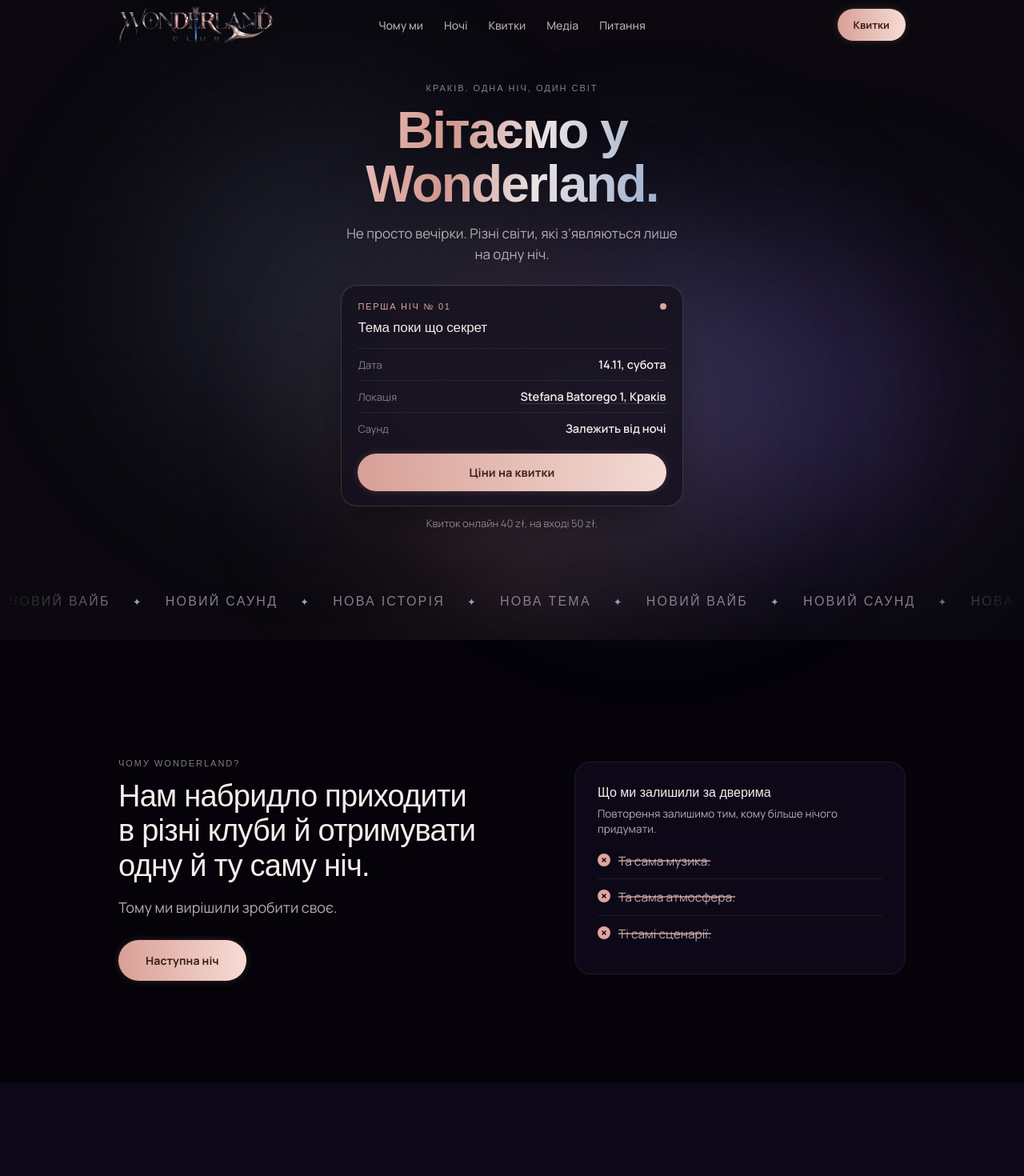
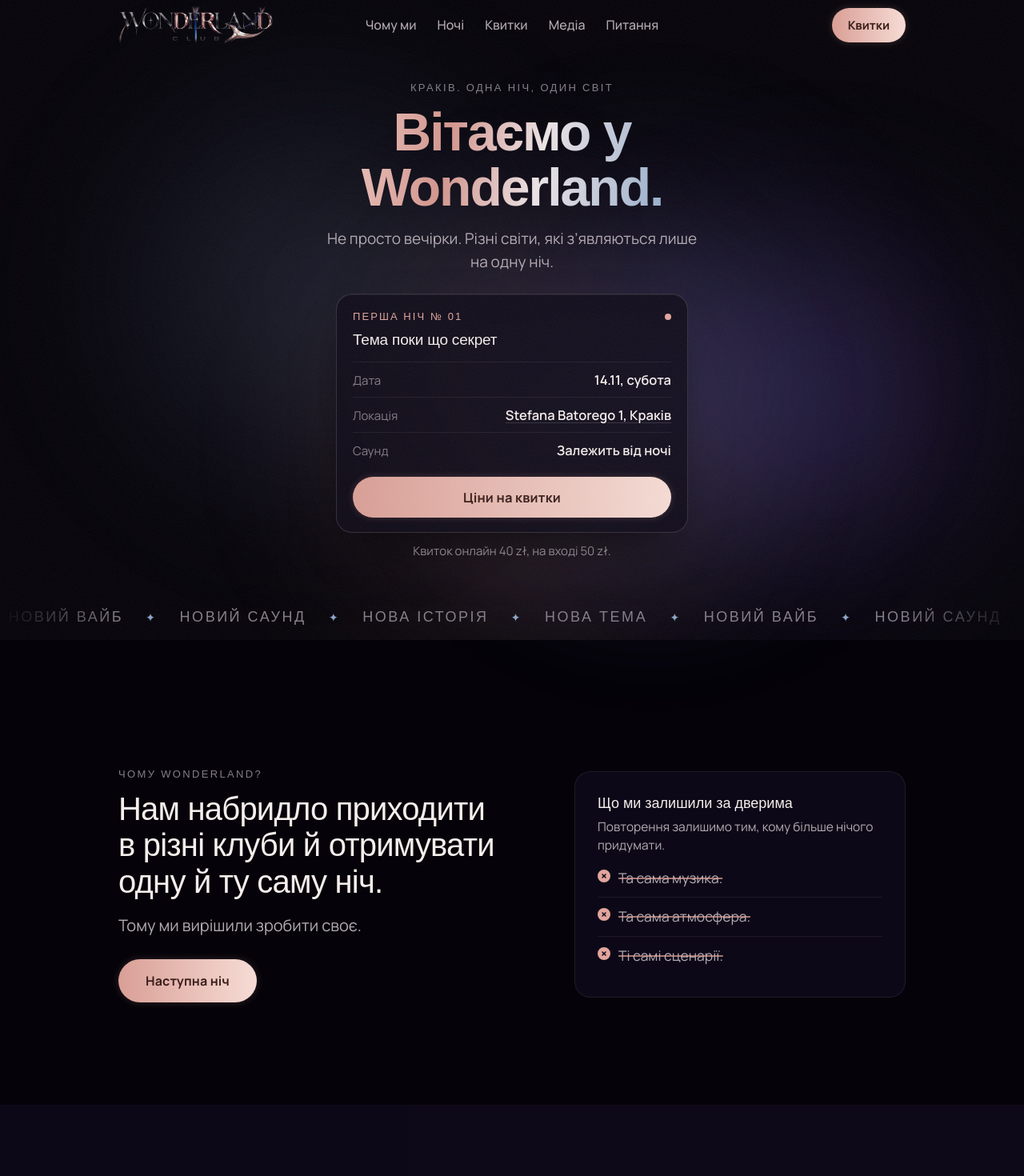
Before and after one commit to Yevhenbk/wonderland-club, a Next.js app: page / in a window 1280 px wide. Shown: the top 1470 px of the page at 80% size. Built offline with nearby package versions, Linux system fonts and the light colour scheme; a web font is replaced by a local one.

Commit message:
Center hero content and enlarge type
Hero fills exactly one screen with the headline and ticket card centred between the navbar and the word strip (zoom-aware on very wide screens). All font sizes are 2px larger, base text 18px.

```diff
--- a/app/components/faq-item.module.scss
+++ b/app/components/faq-item.module.scss
@@ -6,7 +6,7 @@
 
 .item summary {
   padding: 22px 0;
-  font-size: 16.5px;
+  font-size: 18.5px;
   font-weight: 700;
   letter-spacing: -0.008em;
   cursor: pointer;
@@ -76,7 +76,7 @@
 .body {
   overflow: hidden;
   max-width: 68ch;
-  font-size: 15.5px;
+  font-size: 17.5px;
   line-height: 1.68;
   color: var(--wl-soft);
 }
@@ -90,7 +90,7 @@
   .item summary {
     padding: 18px 0;
     min-height: 44px;
-    font-size: 17px;
+    font-size: 19px;
     line-height: 1.5;
   }
 }
--- a/app/components/home.module.scss
+++ b/app/components/home.module.scss
@@ -123,7 +123,7 @@
 
 .label {
   font-family: var(--wl-font-wide);
-  font-size: 11px;
+  font-size: 13px;
   font-weight: 500;
   letter-spacing: 0.18em;
   text-transform: uppercase;
@@ -133,7 +133,7 @@
 
 .h2 {
   font-family: var(--wl-font-wide);
-  font-size: clamp(24px, 3.4vw, 38px);
+  font-size: clamp(26px, calc(3.4vw + 2px), 40px);
   font-weight: 500;
   line-height: 1.14;
   letter-spacing: -0.02em;
@@ -141,7 +141,7 @@
 }
 
 .lead {
-  font-size: clamp(15.5px, 1.8vw, 18px);
+  font-size: clamp(17.5px, calc(1.8vw + 2px), 20px);
   line-height: 1.6;
   color: var(--wl-soft);
   max-width: 52ch;
@@ -161,7 +161,7 @@
 .btn {
   display: inline-block;
   margin-top: 26px;
-  font-size: 14px;
+  font-size: 16px;
   font-weight: 700;
   letter-spacing: 0.01em;
   color: var(--wl-gold-ink);
@@ -181,14 +181,22 @@
 
 /* ------------------------------------------------------------------ hero */
 
+/* Exactly one screen tall. The headline and card centre in the room between
+   the navbar and the word strip (auto margins on .heroCenter), and the strip
+   sits near the foot of the screen. The height is divided by the page zoom
+   (globals.scss): on very wide screens viewport units are multiplied by it,
+   and an undivided 100svh would make the hero two screens tall. */
 .hero {
   position: relative;
   isolation: isolate;
-  min-height: min(96vh, 900px);
+  min-height: calc(100vh / var(--wl-zoom, 1));
+  min-height: calc(100svh / var(--wl-zoom, 1));
   display: flex;
   flex-direction: column;
   align-items: center;
-  padding: 104px var(--wl-gut) 20px;
+  /* The navbar's 62px plus the same 40px the word strip keeps above itself,
+     so the auto margins centre the content exactly between the two. */
+  padding: 102px var(--wl-gut) 28px;
   /* Clipped sideways only. Clipping vertically cut the drifting glow off in
      a straight line at the hero's foot; unclipped, it fades out over the
      transparent section below, so the two read as one ground. */
@@ -230,6 +238,7 @@
 .heroCenter {
   position: relative;
   z-index: 1;
+  margin-block: auto;
   display: flex;
   flex-direction: column;
   align-items: center;
@@ -239,7 +248,7 @@
 
 .h1 {
   font-family: var(--wl-font-wide);
-  font-size: clamp(34px, 5.6vw, 64px);
+  font-size: clamp(36px, calc(5.6vw + 2px), 66px);
   font-weight: 600;
   line-height: 1.04;
   letter-spacing: -0.03em;
@@ -249,7 +258,7 @@
 }
 
 .heroSub {
-  font-size: clamp(15px, 1.7vw, 17px);
+  font-size: clamp(17px, calc(1.7vw + 2px), 19px);
   line-height: 1.5;
   color: var(--wl-soft);
   max-width: 40ch;
@@ -282,7 +291,7 @@
 
 .ticketKicker {
   font-family: var(--wl-font-wide);
-  font-size: 11px;
+  font-size: 13px;
   font-weight: 500;
   letter-spacing: 0.16em;
   text-transform: uppercase;
@@ -311,7 +320,7 @@
 .ticketTheme {
   margin-top: 10px;
   font-family: var(--wl-font-wide);
-  font-size: 17px;
+  font-size: 19px;
   font-weight: 500;
   letter-spacing: -0.01em;
   line-height: 1.3;
@@ -332,13 +341,13 @@
 }
 
 .ticketRows dt {
-  font-size: 13px;
+  font-size: 15px;
   color: var(--wl-faint);
 }
 
 .ticketRows dd {
   margin: 0;
-  font-size: 14.5px;
+  font-size: 16.5px;
   font-weight: 600;
   text-align: right;
 }
@@ -350,7 +359,7 @@
   margin-top: 12px;
   padding: 14px 18px;
   text-align: center;
-  font-size: 14.5px;
+  font-size: 16.5px;
 }
 
 /* The address opens the map: underlined lightly, rose gold on hover. */
@@ -377,7 +386,7 @@
 .heroGet {
   width: min(100%, 440px);
   margin: 12px 0 0;
-  font-size: 13px;
+  font-size: 15px;
   line-height: 1.45;
   color: var(--wl-soft);
   text-wrap: pretty;
@@ -388,12 +397,11 @@
 .tickerWrap {
   position: relative;
   z-index: 1;
-  flex: 1 1 0;
-  min-height: 96px;
-  /* A guaranteed gap under the card. The strip centres in whatever height
-     the hero has left, and on shorter screens that left it nearly touching
-     the line under the card. */
-  margin-top: clamp(32px, 5vh, 64px);
+  flex: none;
+  min-height: 64px;
+  /* A guaranteed gap under the card, for screens too short for the auto
+     margins above to leave any. */
+  margin-top: 40px;
   /* Edge to edge by cancelling the hero's side padding, not with 100vw:
      viewport units are multiplied by the page zoom on very wide screens
      (globals.scss), which made the strip wider than the screen and pushed
@@ -427,7 +435,7 @@
   gap: 28px;
   padding-right: 28px;
   font-family: var(--wl-font-wide);
-  font-size: clamp(13px, 1.5vw, 16px);
+  font-size: clamp(15px, calc(1.5vw + 2px), 18px);
   font-weight: 400;
   letter-spacing: 0.14em;
   text-transform: uppercase;
@@ -470,13 +478,13 @@
 
 .listTitle {
   font-family: var(--wl-font-wide);
-  font-size: 16px;
+  font-size: 18px;
   font-weight: 500;
   line-height: 1.3;
 }
 
 .listNote {
-  font-size: 13.5px;
+  font-size: 15.5px;
   line-height: 1.45;
   color: var(--wl-soft);
   margin: 6px 0 18px;
@@ -497,7 +505,7 @@
   align-items: flex-start;
   gap: 10px;
   padding: 11px 0;
-  font-size: 15.5px;
+  font-size: 17.5px;
   line-height: 1.45;
   color: var(--wl-soft);
   text-decoration: line-through;
@@ -600,7 +608,7 @@
 
 .worldN {
   font-family: var(--wl-font-wide);
-  font-size: 11px;
+  font-size: 13px;
   font-weight: 500;
   letter-spacing: 0.14em;
   color: var(--wl-faint);
@@ -608,7 +616,7 @@
 
 .worldWord {
   font-family: var(--wl-font-wide);
-  font-size: clamp(15px, 1.5vw, 17px);
+  font-size: clamp(17px, calc(1.5vw + 2px), 19px);
   font-weight: 500;
   line-height: 1.3;
 }
@@ -616,7 +624,7 @@
 .worldsClose {
   max-width: 44ch;
   margin: clamp(28px, 4vw, 40px) auto 0;
-  font-size: clamp(16px, 1.9vw, 19px);
+  font-size: clamp(18px, calc(1.9vw + 2px), 21px);
   font-weight: 600;
   line-height: 1.5;
   text-wrap: balance;
@@ -638,7 +646,7 @@
 .quoteBefore {
   max-width: 46ch;
   margin: 0 auto;
-  font-size: clamp(15.5px, 1.8vw, 18px);
+  font-size: clamp(17.5px, calc(1.8vw + 2px), 20px);
   line-height: 1.6;
   color: var(--wl-soft);
   text-wrap: balance;
@@ -649,7 +657,7 @@
   max-width: 16ch;
   margin: 22px auto 0;
   font-family: var(--wl-font-wide);
-  font-size: clamp(30px, 6vw, 72px);
+  font-size: clamp(32px, calc(6vw + 2px), 74px);
   font-weight: 700;
   line-height: 1.02;
   letter-spacing: -0.03em;
@@ -665,7 +673,7 @@
 .quoteBy {
   margin: 26px 0 0;
   font-family: var(--wl-font-wide);
-  font-size: 11px;
+  font-size: 13px;
   font-weight: 500;
   letter-spacing: 0.16em;
   text-transform: uppercase;
@@ -739,7 +747,7 @@
   display: inline-flex;
   align-items: center;
   min-height: 44px;
-  font-size: 13.5px;
+  font-size: 15.5px;
   font-weight: 700;
   color: var(--wl-steel);
   text-decoration: none;
@@ -796,14 +804,14 @@
 
 .shotNight {
   font-family: var(--wl-font-wide);
-  font-size: 11px;
+  font-size: 13px;
   font-weight: 500;
   letter-spacing: 0.14em;
   color: var(--wl-faint);
 }
 
 .shotCaption {
-  font-size: 14px;
+  font-size: 16px;
   color: var(--wl-soft);
 }
 
@@ -841,7 +849,7 @@
 .finalLine {
   max-width: 46ch;
   margin: 18px auto 0;
-  font-size: clamp(15.5px, 1.8vw, 17px);
+  font-size: clamp(17.5px, calc(1.8vw + 2px), 19px);
   line-height: 1.6;
   color: var(--wl-soft);
   text-wrap: pretty;
@@ -880,7 +888,7 @@
   display: inline-flex;
   align-items: center;
   min-height: 44px;
-  font-size: 14px;
+  font-size: 16px;
   color: var(--wl-soft);
   text-decoration: none;
 }
@@ -892,7 +900,7 @@
 }
 
 .footerNote {
-  font-size: 12.5px;
+  font-size: 14.5px;
   color: var(--wl-faint);
 }
 
@@ -946,13 +954,13 @@
 }
 
 .barMeta strong {
-  font-size: 15px;
+  font-size: 17px;
   font-weight: 700;
   letter-spacing: -0.01em;
 }
 
 .barMeta span {
-  font-size: 12px;
+  font-size: 14px;
   color: var(--wl-soft);
 }
 
@@ -962,7 +970,7 @@
   margin-left: auto;
   flex: none;
   padding: 14px 22px;
-  font-size: 14.5px;
+  font-size: 16.5px;
   min-height: 48px;
 }
 
@@ -976,7 +984,7 @@
   }
 
   .h2 {
-    font-size: 24px;
+    font-size: 26px;
     line-height: 1.16;
   }
 
@@ -984,7 +992,7 @@
   .leadLeft,
   .finalLine,
   .quoteBefore {
-    font-size: 16px;
+    font-size: 18px;
     line-height: 1.62;
   }
 
@@ -994,7 +1002,7 @@
     width: 100%;
     margin-top: 24px;
     padding: 16px 14px;
-    font-size: 15.5px;
+    font-size: 17.5px;
     line-height: 1.25;
     text-align: center;
   }
@@ -1008,7 +1016,7 @@
     width: auto;
     margin-top: 0;
     padding: 14px 22px;
-    font-size: 14.5px;
+    font-size: 16.5px;
     line-height: normal;
   }
 
@@ -1018,7 +1026,7 @@
   }
 
   .h1 {
-    font-size: 36px;
+    font-size: 38px;
   }
 
   .heroSub {
--- a/app/components/media-slot.module.scss
+++ b/app/components/media-slot.module.scss
@@ -58,7 +58,7 @@
 
 .tag {
   font-family: var(--wl-font-wide);
-  font-size: 11px;
+  font-size: 13px;
   font-weight: 500;
   letter-spacing: 0.16em;
   text-transform: uppercase;
@@ -66,7 +66,7 @@
 }
 
 .note {
-  font-size: 11px;
+  font-size: 13px;
   letter-spacing: 0.08em;
   color: var(--wl-faint);
 }
--- a/app/components/site-header.module.scss
+++ b/app/components/site-header.module.scss
@@ -61,7 +61,7 @@
 }
 
 .link {
-  font-size: 14px;
+  font-size: 16px;
   font-weight: 500;
   color: var(--wl-soft);
   text-decoration: none;
@@ -84,7 +84,7 @@
 
 .cta {
   display: inline-block;
-  font-size: 13px;
+  font-size: 15px;
   font-weight: 700;
   line-height: normal;
   color: var(--wl-gold-ink);
@@ -176,7 +176,7 @@
 .sheetLink {
   display: block;
   padding: 15px 0;
-  font-size: 17px;
+  font-size: 19px;
   font-weight: 600;
   color: var(--wl-ink);
   text-decoration: none;
--- a/app/globals.scss
+++ b/app/globals.scss
@@ -22,6 +22,8 @@
   min-height: 100vh;
   background: #050309;
   color: #f5eeec;
+  /* 2px over the browser's 16 default, like every explicit size on the page. */
+  font-size: 18px;
   font-family:
     var(--font-body), ui-sans-serif, system-ui, -apple-system, "Segoe UI",
     Roboto, sans-serif;
@@ -53,17 +55,20 @@
 @media (min-width: 2400px) {
   html {
     zoom: 1.25;
+    --wl-zoom: 1.25;
   }
 }
 
 @media (min-width: 3000px) {
   html {
     zoom: 1.5;
+    --wl-zoom: 1.5;
   }
 }
 
 @media (min-width: 3600px) {
   html {
     zoom: 2;
+    --wl-zoom: 2;
   }
 }
```
Also changed, not shown: app/components/nights-rail.module.scss (+13 -13 lines), app/components/tickets.module.scss (+6 -6 lines).
